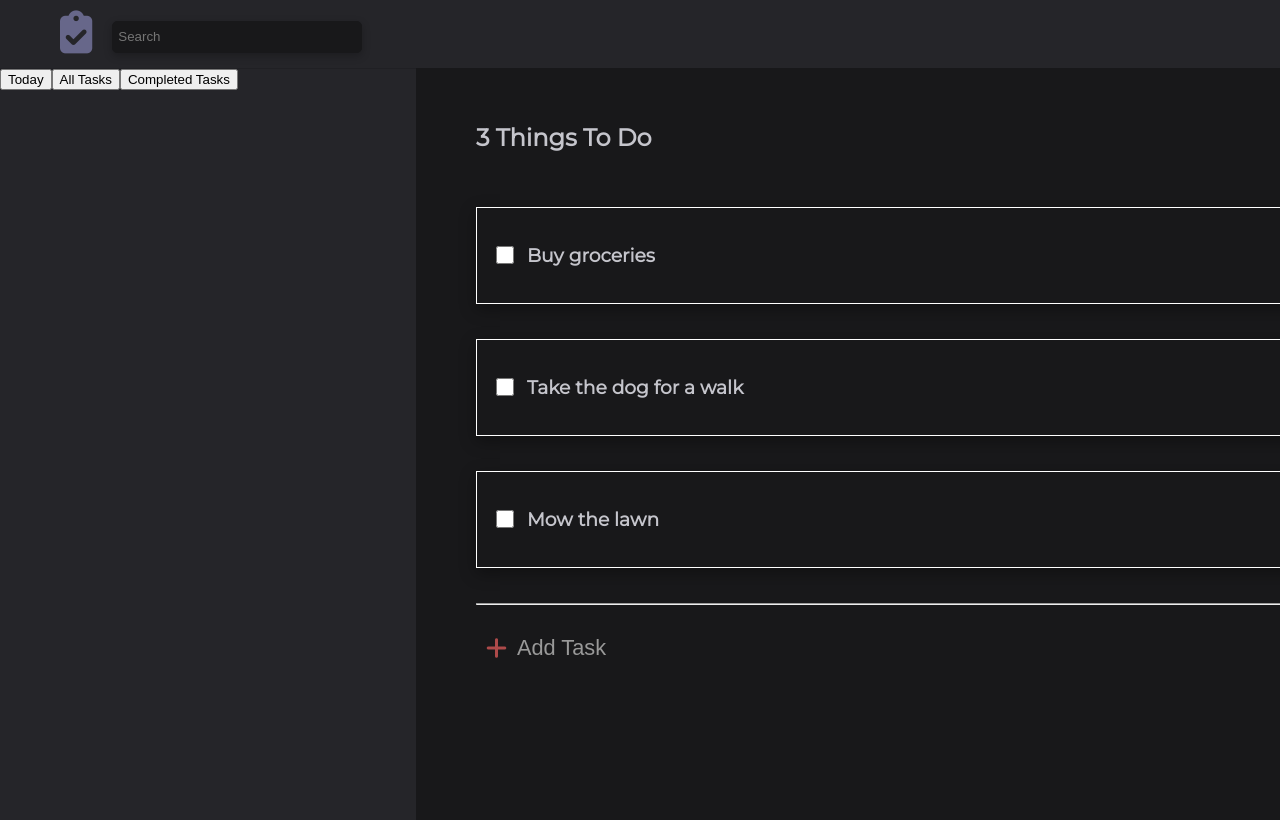
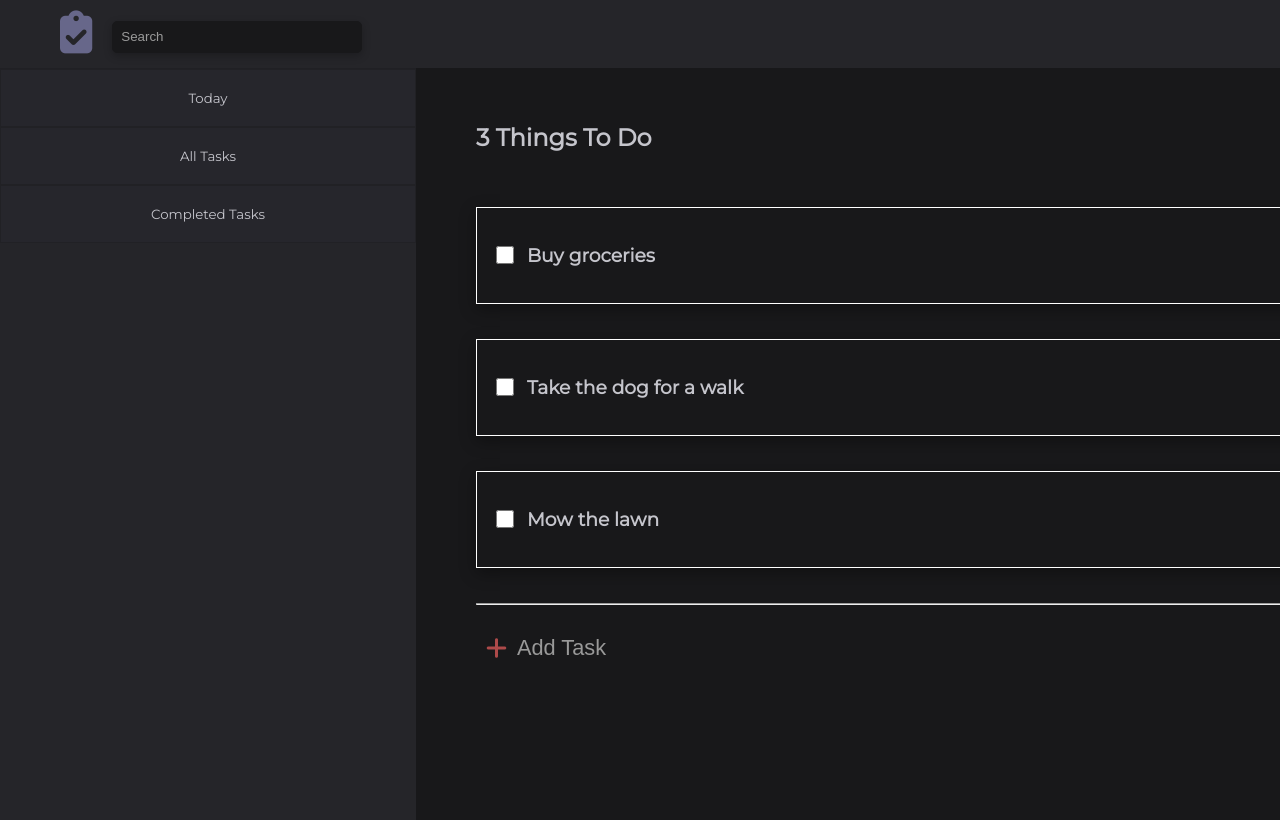
Before and after one commit to Jwilkins48/toDoList, a React (Create React App) app: page / in a window 1280 px wide. Shown: the top 820 px of the page. Built offline with nearby package versions, Linux system fonts and the light colour scheme; a web font is replaced by a local one.

Commit message:
added styling to tabs

```diff
--- a/src/App.js
+++ b/src/App.js
@@ -43,6 +43,7 @@ function App() {
 
   const addTask = (newTask) => {
     newTask.id = uuidv4();
+    setFilteredList([newTask, ...defaultTasks])
     setDefaultTasks([newTask, ...defaultTasks])
   }
   //
--- a/src/components/SideBar.jsx
+++ b/src/components/SideBar.jsx
@@ -6,9 +6,9 @@ function SideBar({displayAll, displayCompleted, displayToday}) {
     <div className='sideBarContainer'>
       <div className='tabContainer'>
         {/* Filter through tabs */}
-        <button onClick={displayToday}>Today</button>
-        <button onClick={displayAll} >All Tasks</button>
-        <button onClick={displayCompleted}>Completed Tasks</button>
+        <button className='sideBarTab' onClick={displayToday}>Today</button>
+        <button className='sideBarTab' onClick={displayAll} >All Tasks</button>
+        <button className='sideBarTab' onClick={displayCompleted}>Completed Tasks</button>
       </div>
     </div>
   )
--- a/src/index.css
+++ b/src/index.css
@@ -35,12 +35,18 @@ body {
 
 .searchInput {
   box-shadow: rgba(0, 0, 0, 0.24) 0px 3px 8px;
-  padding: 5px;
+  padding: 5px 8px;
   height: 32px;
   width: 250px;
   border-radius: 5px;
   border: 1px solid #18181a;
   background-color: #18181a;
+  color: #999999;
+
+}
+.searchInput::placeholder{
+  color: #999999;
+  opacity: 1;
 }
 
 .leftSideInfo {
@@ -228,5 +234,22 @@ body {
   background-color: #252529;
   min-width: 26rem;
   height: 94vh;
+}
+
+.tabContainer{
+  display: flex;
+  flex-direction: column;
+}
+
+.sideBarTab{
+  background-color: #26262c;
+  cursor: pointer;
+  color: #c5c5cc;
+  padding: 20px;
+  border: 1px solid #212125;
+  font-family: 'Montserrat', sans-serif;
 
 }
+.sideBarTab:hover{
+  background-color: #3b3b41;
+}
```
